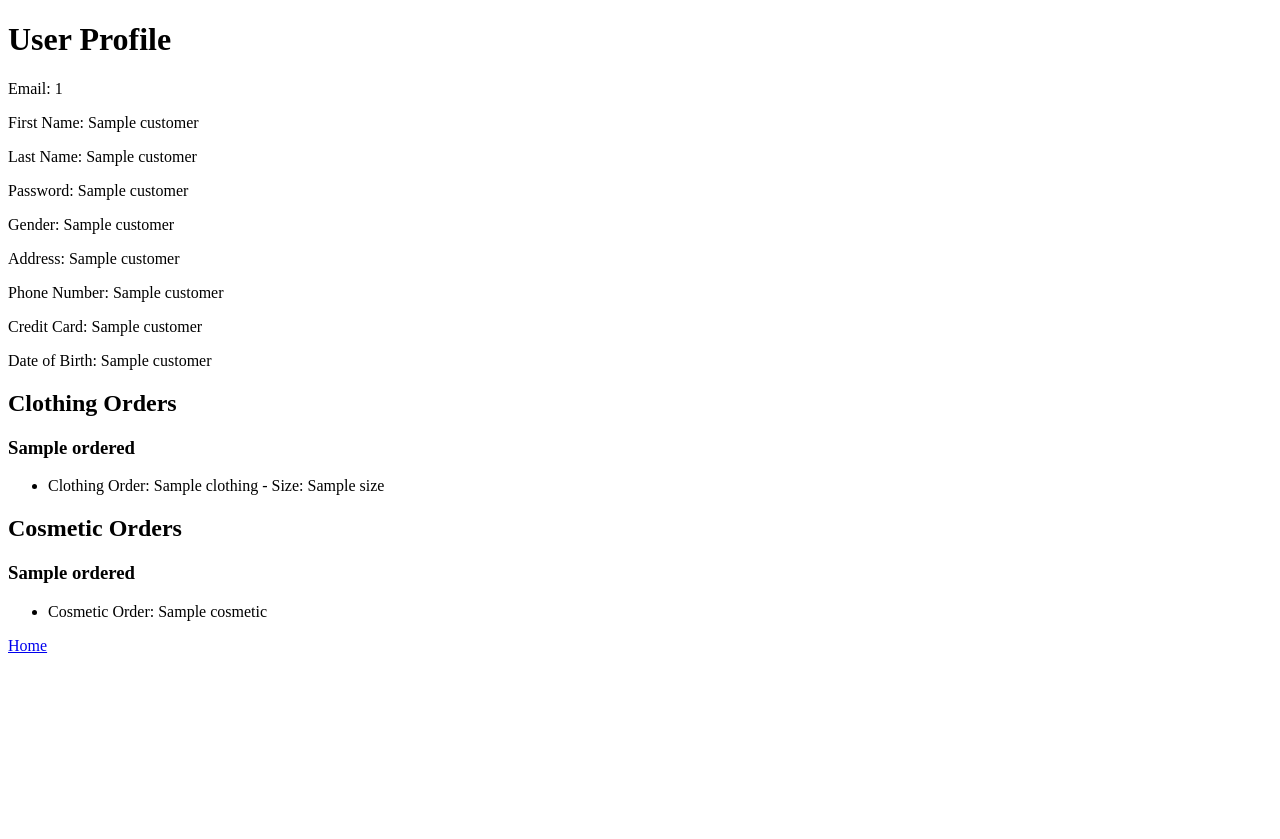
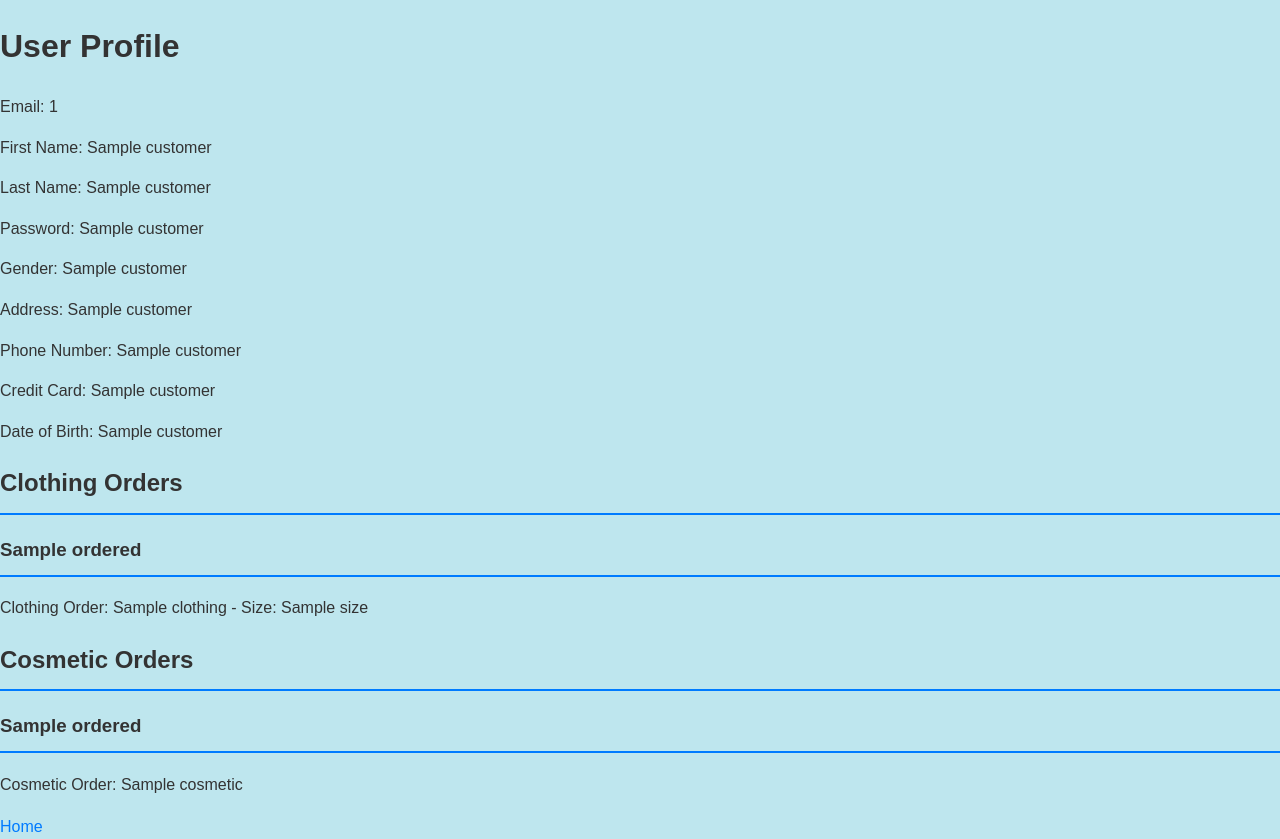
Before and after one commit to ymc09/433Phase5, a Flask app: page /profile in a window 1280 px wide. Before the commit the page ends 653 px from the top, so only its background shows below. Run offline with Flask 3, Linux system fonts and the light colour scheme; the visitor is signed in with stand-in values (Sample User, id 1); a database or web service that is not in the repository returns one stand-in record (values such as "Sample title"); some libraries are stand-ins or nearby versions.

Commit message:
profile css

```diff
--- /dev/null
+++ b/phase 5/static/prof.css
@@ -0,0 +1,83 @@
+body {
+    font-family: 'Arial', sans-serif;
+    line-height: 1.6;
+    margin: 0;
+    padding: 0;
+    background-color: rgb(190, 230, 238);
+    color: #333;
+}
+
+.container {
+    max-width: 800px;
+    margin: 20px auto;
+    background-color: #fff;
+    padding: 20px;
+    border-radius: 8px;
+    box-shadow: 0 0 10px rgba(0, 0, 0, 0.1);
+}
+
+h1, h2, h3 {
+    color: #333;
+}
+
+h2, h3 {
+    border-bottom: 2px solid #007BFF;
+    padding-bottom: 10px;
+    margin-top: 20px;
+}
+
+p {
+    margin: 0 0 15px;
+}
+
+ul {
+    list-style-type: none;
+    padding: 0;
+}
+
+ul li {
+    margin-bottom: 8px;
+}
+
+a {
+    text-decoration: none;
+    color: #007BFF;
+    transition: color 0.3s ease;
+}
+
+a:hover {
+    color: #0056b3;
+}
+
+.order-details {
+    margin-top: 20px;
+    padding: 15px;
+    background-color: #f5f5f5;
+    border: 1px solid #ddd;
+    border-radius: 5px;
+    box-shadow: 0 2px 4px rgba(0, 0, 0, 0.1);
+}
+
+.order-date {
+    color: #007BFF;
+    font-weight: bold;
+}
+
+.order-item {
+    margin-bottom: 10px;
+}
+
+.home-link {
+    display: inline-block;
+    margin-top: 20px;
+    padding: 10px 20px;
+    background-color: #007BFF;
+    color: #fff;
+    text-decoration: none;
+    border-radius: 5px;
+    transition: background-color 0.3s ease;
+}
+
+.home-link:hover {
+    background-color: #0056b3;
+}
--- a/phase 5/templates/profile.html
+++ b/phase 5/templates/profile.html
@@ -2,7 +2,7 @@
 <html>
 <head>
     <title>User Profile</title>
-    <!-- Add your CSS or stylesheets here -->
+    <link rel="stylesheet" type="text/css" href="static\prof.css">
 </head>
 <body>
     <h1>User Profile</h1>
```
